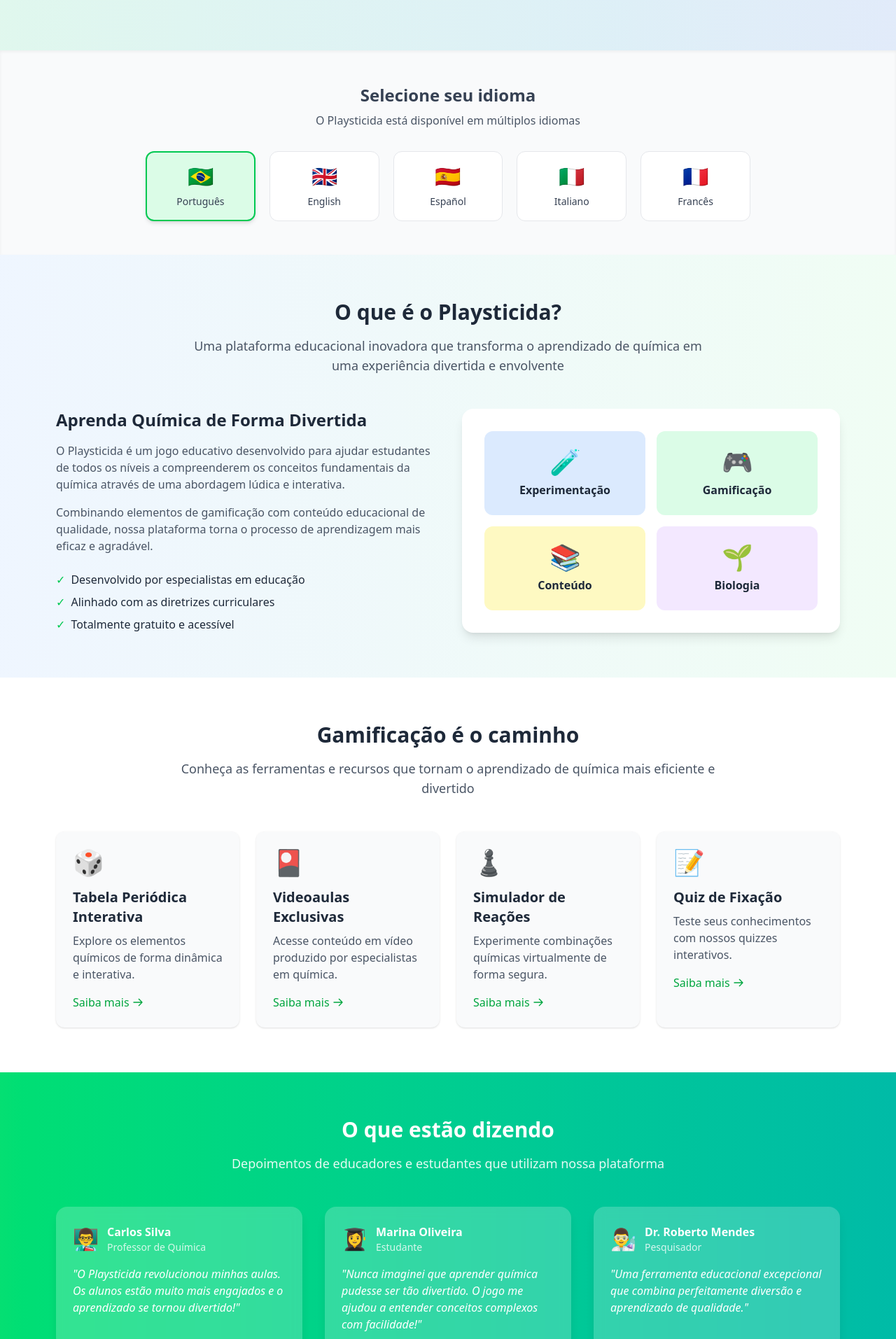
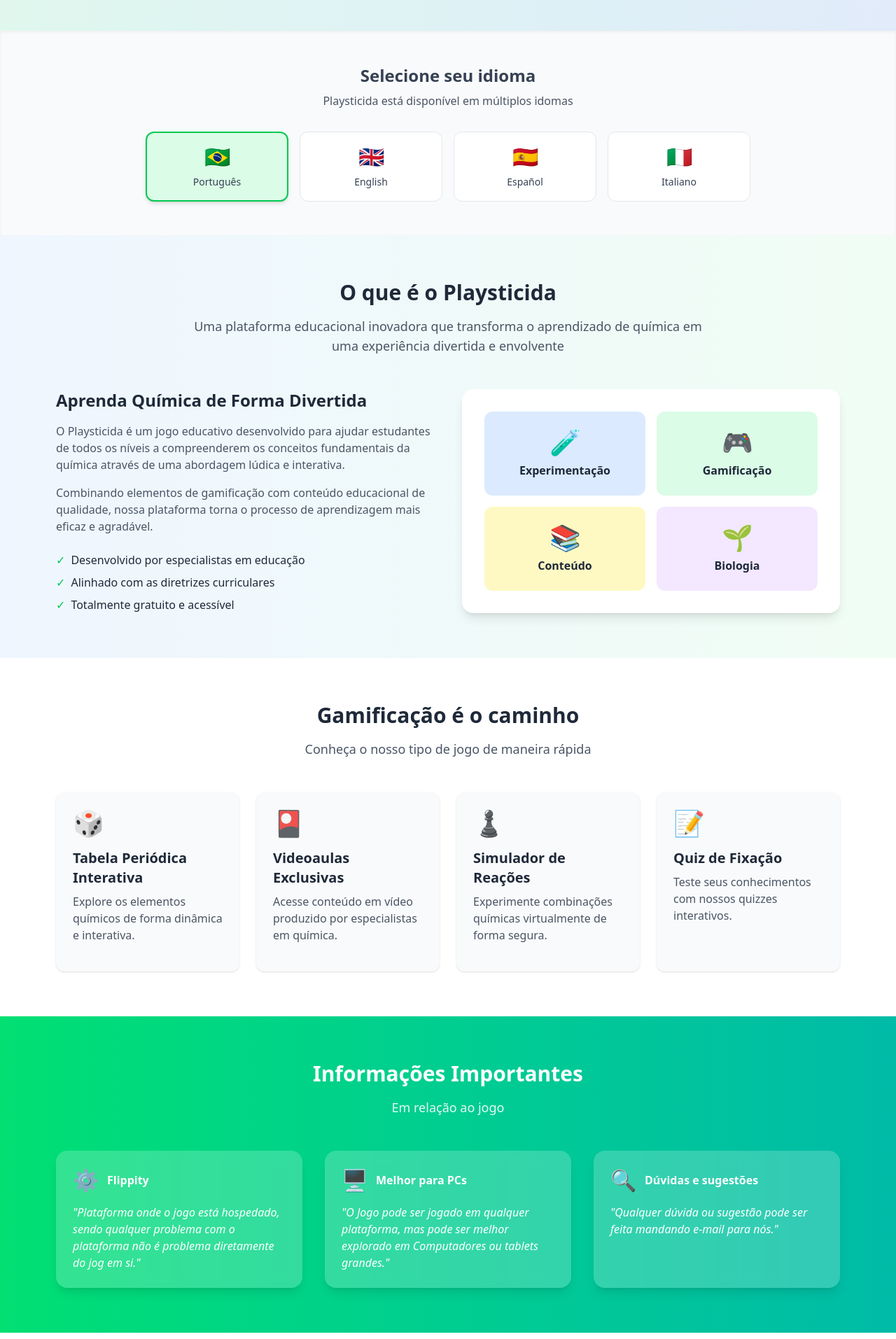
Before and after one commit to GaBevilacqua/NewPlaysticida, a React (Vite) app in the folder Playsticida/: page / in a window 1280 px wide. Shown: the part 420-2333 px from the top of the page at 70% size. Built offline with nearby package versions, Linux system fonts and the light colour scheme.

Commit message:
August 29

```diff
--- a/Playsticida/components/footer.jsx
+++ b/Playsticida/components/footer.jsx
@@ -60,33 +60,7 @@
     }
   ];
 
-  // Links sociais
-  const socialLinks = [
-    {
-      name: "GitHub",
-      href: "#",
-      icon: <Github size={20} />,
-      color: "hover:text-gray-400"
-    },
-    {
-      name: "Instagram",
-      href: "#",
-      icon: <Instagram size={20} />,
-      color: "hover:text-pink-400"
-    },
-    {
-      name: "Facebook",
-      href: "#",
-      icon: <Facebook size={20} />,
-      color: "hover:text-blue-400"
-    },
-    {
-      name: "YouTube",
-      href: "#",
-      icon: <Youtube size={20} />,
-      color: "hover:text-red-400"
-    }
-  ];
+
 
   return (
     <footer className="bg-gradient-to-br from-gray-900 to-gray-800 text-gray-300 mt-16">
@@ -99,22 +73,10 @@
 
           />
             <p className="mb-4 text-sm">
+              <br></br>
               Transformando o aprendizado de química em uma experiência divertida e envolvente para todos.
             </p>
-            <div className="flex space-x-4">
-              {socialLinks.map((social, index) => (
-                <a
-                  key={index}
-                  href={social.href}
-                  target="_blank"
-                  rel="noopener noreferrer"
-                  className={`p-2 bg-gray-700 rounded-full transition-all duration-300 ${social.color} hover:bg-gray-600`}
-                  aria-label={social.name}
-                >
-                  {social.icon}
-                </a>
-              ))}
-            </div>
+
           </div>
 
           {/* Pages Links */}
@@ -171,40 +133,10 @@
               ))}
             </ul>
 
-            <h4 className="font-bold text-white mt-6 mb-4 text-lg">
-              Nosso Horário
-            </h4>
-            <p className="text-sm">
-              Segunda a Sexta: 9h - 18h
-            </p>
-            <p className="text-sm">
-              Sábado: 10h - 14h
-            </p>
+
           </div>
 
-          {/* Newsletter */}
-          <div>
-            <h4 className="font-bold text-white mb-4 text-lg">
-              Fique por Dentro
-            </h4>
-            <p className="text-sm mb-4">
-              Inscreva-se para receber atualizações sobre novos recursos e conteúdos.
-            </p>
-            <form className="space-y-2">
-              <input
-                type="email"
-                placeholder="Seu e-mail"
-                className="w-full px-4 py-2 bg-gray-700 border border-gray-600 rounded-lg focus:outline-none focus:ring-2 focus:ring-green-400 focus:border-transparent text-white placeholder-gray-400 text-sm"
-                required
-              />
-              <button
-                type="submit"
-                className="w-full bg-gradient-to-r from-green-500 to-teal-500 text-white py-2 px-4 rounded-lg font-medium hover:from-green-600 hover:to-teal-600 transition-all duration-300 text-sm"
-              >
-                Inscrever-se
-              </button>
-            </form>
-          </div>
+
         </div>
 
         {/* Divider */}
@@ -213,11 +145,7 @@
             <span>&copy; {currentYear} Playsticida. Todos os direitos reservados.</span>
           </div>
 
-          <div className="flex items-center">
-            <span className="text-sm mr-2">Feito com</span>
-            <Heart size={16} className="text-red-400 mx-1" />
-            <span className="text-sm ml-1">para educadores e estudantes</span>
-          </div>
+
         </div>
       </div>
     </footer>
--- a/Playsticida/pages/Home/index.jsx
+++ b/Playsticida/pages/Home/index.jsx
@@ -11,7 +11,6 @@
     { code: "en", flag: "🇬🇧", name: "English" },
     { code: "es", flag: "🇪🇸", name: "Español" },
     { code: "it", flag: "🇮🇹", name: "Italiano" },
-    { code: "it", flag: "🇫🇷", name: "Francês" },
   ];
 
   // Dados dos recursos educacionais
@@ -45,28 +44,25 @@
   // Dados de depoimentos
   const testimonials = [
     {
-      name: "Carlos Silva",
-      role: "Professor de Química",
-      text: "O Playsticida revolucionou minhas aulas. Os alunos estão muito mais engajados e o aprendizado se tornou divertido!",
-      avatar: "👨‍🏫"
+      name: "Flippity",
+      text: "Plataforma onde o jogo está hospedado, sendo qualquer problema com o plataforma não é problema diretamente do jog em si.",
+      avatar: "⚙️"
     },
     {
-      name: "Marina Oliveira",
-      role: "Estudante",
-      text: "Nunca imaginei que aprender química pudesse ser tão divertido. O jogo me ajudou a entender conceitos complexos com facilidade!",
-      avatar: "👩‍🎓"
+      name: "Melhor para PCs",
+      text: "O Jogo pode ser jogado em qualquer plataforma, mas pode ser melhor explorado em Computadores ou tablets grandes.",
+      avatar: "🖥️"
     },
     {
-      name: "Dr. Roberto Mendes",
-      role: "Pesquisador",
-      text: "Uma ferramenta educacional excepcional que combina perfeitamente diversão e aprendizado de qualidade.",
-      avatar: "👨‍🔬"
+      name: "Dúvidas e sugestões",
+      text: "Qualquer dúvida ou sugestão pode ser feita mandando e-mail para nós.",
+      avatar: "🔍"
     }
   ];
 
   // Dados de estatísticas
   const stats = [
-    { value: "CC BY_NC_SA 4.0", label: "Licença" },
+    { value: "Copyright", label: "Licença CC BY_NC_SA 4.0" },
     { value: "Unesp", label: "Universidade" },
     { value: "2017", label: "Ano de lançamento" },
     { value: "2025", label: "Última atualização" }
@@ -91,7 +87,7 @@
           </h1>
 
           <p className="mt-4 text-lg md:text-xl text-gray-600 max-w-2xl mx-auto">
-            Descubra o mundo da química de forma divertida e interativa com o Playsticida
+           {t("welcome2")}
           </p>
 
           <div className="mt-8 flex justify-center">
@@ -107,10 +103,10 @@
       {/* Idioma Selection */}
       <section className="py-12 bg-gray-50 shadow-inner">
         <div className="max-w-4xl mx-auto px-4">
-          <h2 className="text-2xl font-bold text-center mb-2 text-gray-700">Selecione seu idioma</h2>
-          <p className="text-center text-gray-600 mb-8">O Playsticida está disponível em múltiplos idiomas</p>
+          <h2 className="text-2xl font-bold text-center mb-2 text-gray-700">{t("language")}</h2>
+          <p className="text-center text-gray-600 mb-8">{t("language2")}</p>
 
-          <div className="grid grid-cols-2 sm:grid-cols-5 gap-5">
+          <div className="grid grid-cols-2 sm:grid-cols-4 gap-4">
             {languages.map((lang) => (
               <button
                 key={lang.code}
@@ -135,9 +131,9 @@
       <section className="py-16 bg-gradient-to-r from-blue-50 to-green-50">
         <div className="max-w-6xl mx-auto px-4">
           <div className="text-center mb-12">
-            <h2 className="text-3xl font-bold text-gray-800">O que é o Playsticida?</h2>
+            <h2 className="text-3xl font-bold text-gray-800">{t("question")}</h2>
             <p className="mt-4 text-lg text-gray-600 max-w-3xl mx-auto">
-              Uma plataforma educacional inovadora que transforma o aprendizado de química em uma experiência divertida e envolvente
+              {t("answer")}
             </p>
           </div>
 
@@ -198,7 +194,7 @@
           <div className="text-center mb-12">
             <h2 className="text-3xl font-bold text-gray-800">Gamificação é o caminho</h2>
             <p className="mt-4 text-lg text-gray-600 max-w-3xl mx-auto">
-              Conheça as ferramentas e recursos que tornam o aprendizado de química mais eficiente e divertido
+              Conheça o nosso tipo de jogo de maneira rápida
             </p>
           </div>
 
@@ -208,12 +204,7 @@
                 <div className="text-4xl mb-4">{resource.icon}</div>
                 <h3 className="text-xl font-semibold mb-2">{resource.title}</h3>
                 <p className="text-gray-600 mb-4">{resource.description}</p>
-                <a href={resource.link} className="text-green-600 font-medium hover:text-green-700 inline-flex items-center">
-                  Saiba mais
-                  <svg className="w-4 h-4 ml-1" fill="none" stroke="currentColor" viewBox="0 0 24 24" xmlns="http://www.w3.org/2000/svg">
-                    <path strokeLinecap="round" strokeLinejoin="round" strokeWidth="2" d="M14 5l7 7m0 0l-7 7m7-7H3"></path>
-                  </svg>
-                </a>
+
               </div>
             ))}
           </div>
@@ -226,8 +217,8 @@
       <section className="py-16 bg-gradient-to-r from-green-400 to-teal-500 text-white">
         <div className="max-w-6xl mx-auto px-4">
           <div className="text-center mb-12">
-            <h2 className="text-3xl font-bold">O que estão dizendo</h2>
-            <p className="mt-4 text-lg opacity-90">Depoimentos de educadores e estudantes que utilizam nossa plataforma</p>
+            <h2 className="text-3xl font-bold">Informações Importantes</h2>
+            <p className="mt-4 text-lg opacity-90">Em relação ao jogo</p>
           </div>
 
           <div className="grid md:grid-cols-3 gap-8">
@@ -237,7 +228,7 @@
                   <span className="text-3xl mr-3">{testimonial.avatar}</span>
                   <div>
                     <h4 className="font-semibold">{testimonial.name}</h4>
-                    <p className="text-sm opacity-80">{testimonial.role}</p>
+
                   </div>
                 </div>
                 <p className="italic">"{testimonial.text}"</p>
--- a/Playsticida/src/i18n.js
+++ b/Playsticida/src/i18n.js
@@ -6,29 +6,52 @@
     en: {
       translation: {
         welcome: "Welcome to Playsticida!",
-        about: "About us",
-        play: "How to play"
+        welcome2: "Discover the world of chemistry in a fun and interactive way",
+        language: "Select your language",
+        language2: "Playsticida is available in multiple languages",
+        question: "What is Playsticida?",
+        answer: "An innovative educational platform that transforms chemistry learning into a fun and engaging experience"
       }
     },
     es: {
       translation: {
         welcome: "¡Bienvenido a Playsticida!",
-        about: "Quiénes somos",
-        play: "Cómo jugar"
+        welcome2: "Descubre el mundo de la química de manera divertida e interactiva",
+        language: "Selecciona tu idioma",
+        language2: "Playsticida está disponible en varios idiomas",
+        question: "¿Qué es Playsticida?",
+        answer: "Una plataforma educativa innovadora que transforma el aprendizaje de la química en una experiencia divertida y atractiva"
       }
     },
     it: {
       translation: {
         welcome: "Benvenuto su Playsticida!",
-        about: "Chi siamo",
-        play: "Come giocare"
+        welcome2: "Scopri il mondo della chimica in modo divertente e interattivo",
+        language: "Seleziona la tua lingua",
+        language2: "Playsticida è disponibile in più lingue",
+        question: "Cos'è Playsticida?",
+        answer: "Una piattaforma educativa innovativa che trasforma l'apprendimento della chimica in un'esperienza divertente e coinvolgente"
+      }
+    },
+
+    fr: {
+      translation: {
+        welcome: "Bienvenue sur Playsticida !",
+        welcome2: "Découvrez le monde de la chimie de manière ludique et interactive",
+        language: "Sélectionnez votre langue",
+        language2: "Playsticida est disponible en plusieurs langues",
+        question: "Qu'est-ce que Playsticida ?",
+        answer: "Une plateforme éducative innovante qui transforme l'apprentissage de la chimie en une expérience amusante et captivante"
       }
     },
     pt: {
       translation: {
         welcome: "Bem-vindo ao Playsticida!",
-        about: "Quem somos",
-        play: "Como jogar"
+        welcome2: " Descubra o mundo da química de forma divertida e interativa",
+        language: "Selecione seu idioma",
+        language2: "Playsticida está disponível em múltiplos idomas",
+        question: "O que é o Playsticida",
+        answer: "Uma plataforma educacional inovadora que transforma o aprendizado de química em uma experiência divertida e envolvente",
       }
     }
   },
```
